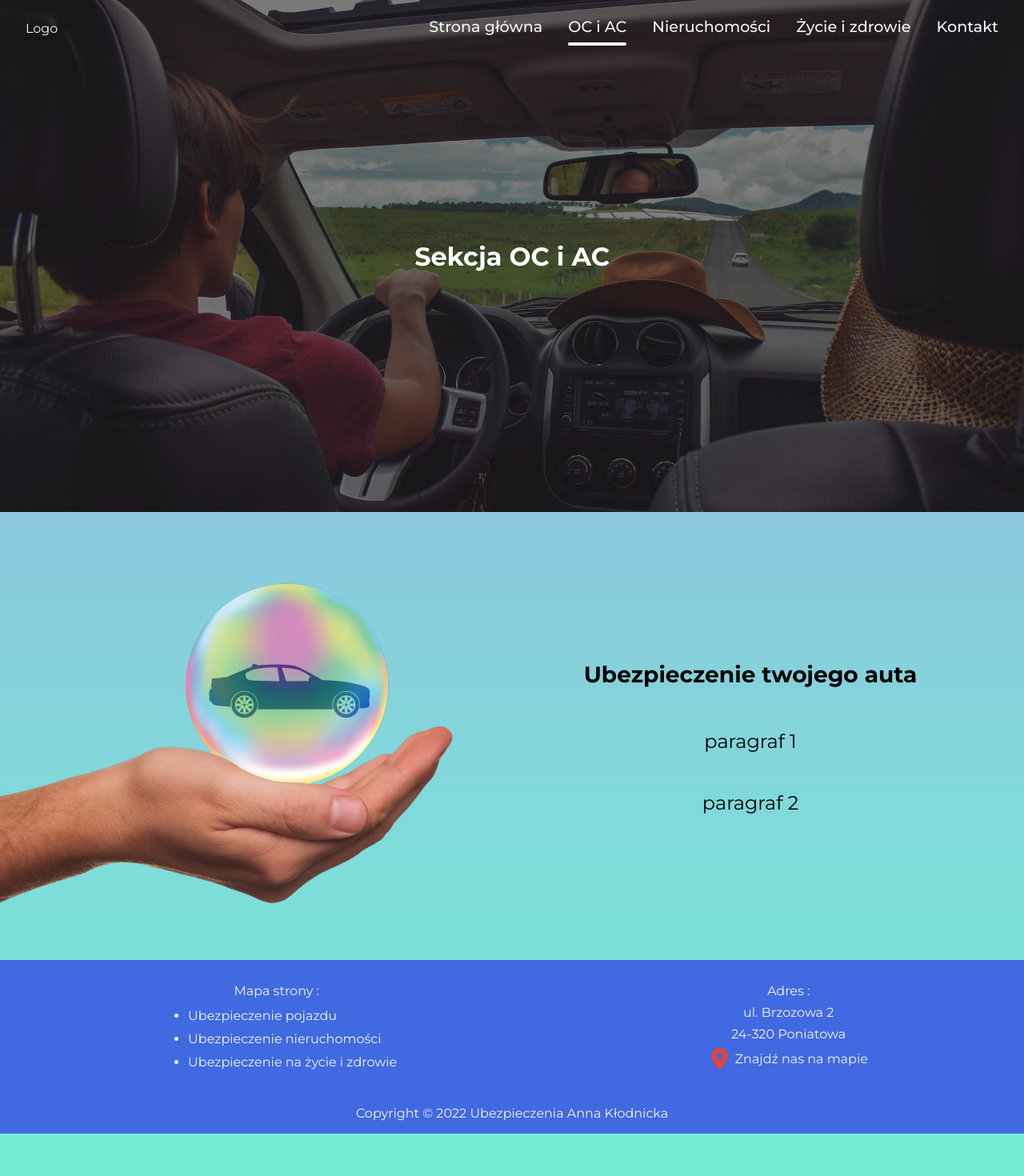
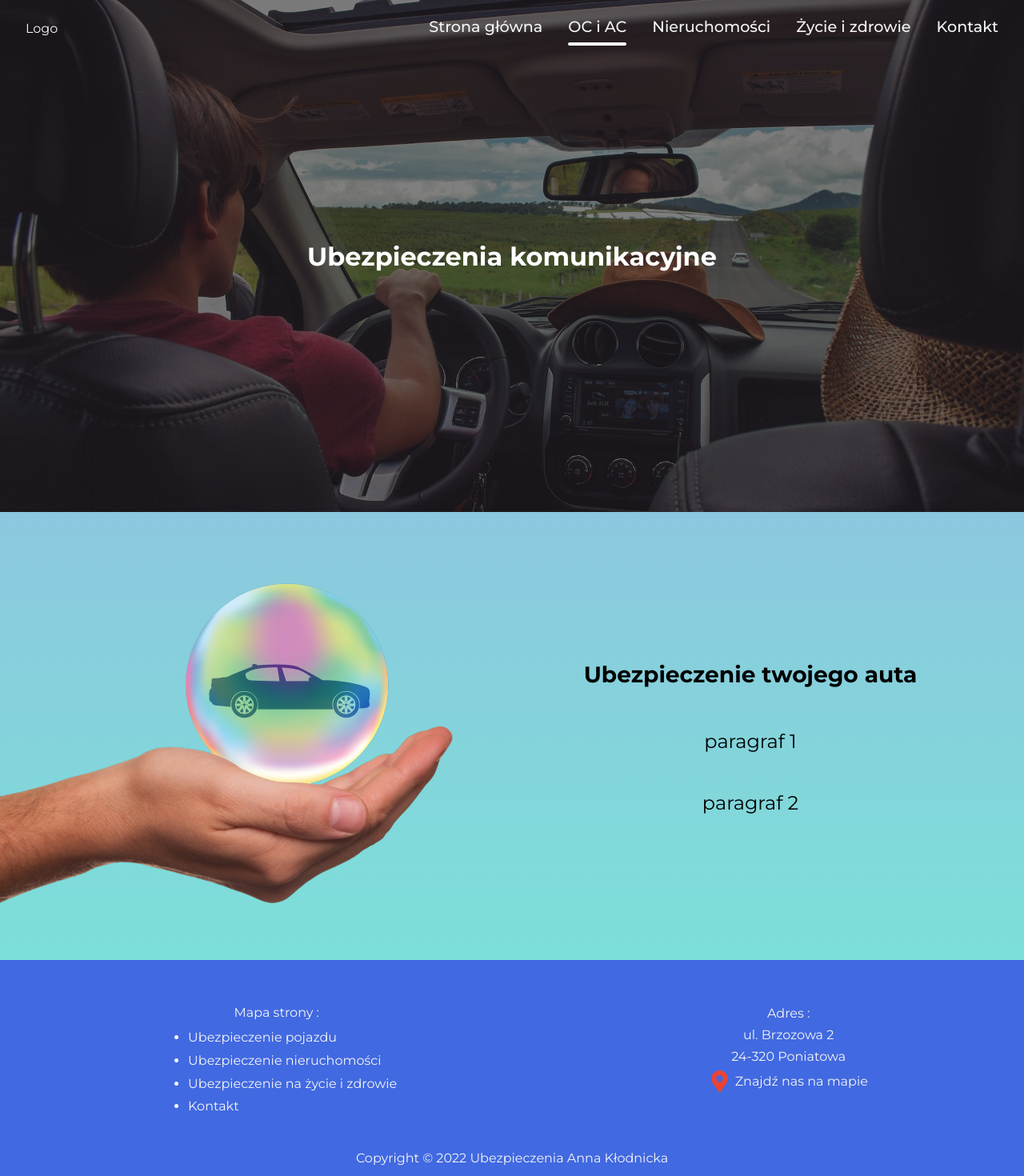
Before and after one commit to Mati2903/ubezpieczenia, a Next.js app in the folder frontend/: page /oc-ac in a window 1280 px wide. Shown: the top 1470 px of the page at 80% size. Before the commit the page ends 1417 px from the top, so only its background shows below. Built offline with nearby package versions, Linux system fonts and the light colour scheme.

Commit message:
semantic changes in html, change content, add spacing in contact buttons

```diff
--- a/frontend/components/Footer.js
+++ b/frontend/components/Footer.js
@@ -16,6 +16,9 @@ const Footer = () => {
 					</li>
 					<li>
 						<a href="/zycie-i-zdrowie">Ubezpieczenie na życie i zdrowie</a>
+					</li>
+					<li>
+						<a href="/kontakt">Kontakt</a>
 					</li>
 				</ul>
 			</div>
--- a/frontend/components/Meta.js
+++ b/frontend/components/Meta.js
@@ -8,7 +8,6 @@ const Meta = ({ title, keywords, description }) => {
 			<meta name="description" content={description} />
 			<meta charSet="utf-8" />
 			<link rel="icon" href="/favicon.ico" />
-			<link rel="preconnect" href="https://fonts.googleapis.com"></link>
 			<link
 				rel="preconnect"
 				href="https://fonts.gstatic.com"
--- a/frontend/pages/nieruchomosci.js
+++ b/frontend/pages/nieruchomosci.js
@@ -5,7 +5,9 @@ const Properties = () => {
 		<section className="properties">
 			<Meta title="Ubezpieczenia | Nieruchomości" />
 			<div className="properties__header">
-				<h1 className="properties__header-title">Sekcja Nieruchomości</h1>
+				<h2 className="properties__header-title">
+					Ubezpieczenia domu i mieszkania
+				</h2>
 				<img
 					className="properties__header-image"
 					src="./assets/house.jpg"
--- a/frontend/pages/oc-ac.js
+++ b/frontend/pages/oc-ac.js
@@ -5,7 +5,7 @@ const OCAC = () => {
 		<section className="ocac">
 			<Meta title="Ubezpieczenia | OC i AC" />
 			<div className="ocac__header">
-				<h1 className="ocac__header-title">Sekcja OC i AC</h1>
+				<h2 className="ocac__header-title">Ubezpieczenia komunikacyjne</h2>
 				<img
 					className="ocac__header-image"
 					src="./assets/car2.jpg"
--- a/frontend/pages/zycie-i-zdrowie.js
+++ b/frontend/pages/zycie-i-zdrowie.js
@@ -5,7 +5,7 @@ const LifeAndHealth = () => {
 		<section className="life">
 			<Meta title="Ubezpieczenia | Życie i zdrowie" />
 			<div className="life__header">
-				<h1 className="life__header-title">Sekcja Ubezpieczeń na życie</h1>
+				<h2 className="life__header-title">Ubezpieczenia na życie i zdrowie</h2>
 				<img
 					className="life__header-image"
 					src="./assets/family.jpg"
--- a/frontend/styles/_contact.scss
+++ b/frontend/styles/_contact.scss
@@ -42,6 +42,7 @@
 			font-size: 1.5rem;
 			padding: 1rem;
 			a {
+				line-height: 2.5rem;
 				strong {
 					box-shadow: 0 0 5px royalblue;
 					border-radius: 10px;
--- a/frontend/styles/_footer.scss
+++ b/frontend/styles/_footer.scss
@@ -11,7 +11,7 @@
 	color: whitesmoke;
 
 	&__sitemap {
-		padding-top: 13px;
+		padding-top: 40px;
 	}
 	&__sitemap,
 	&__localization {
```
Also changed, not shown: frontend/pages/kontakt.js (+5 -3 lines).
